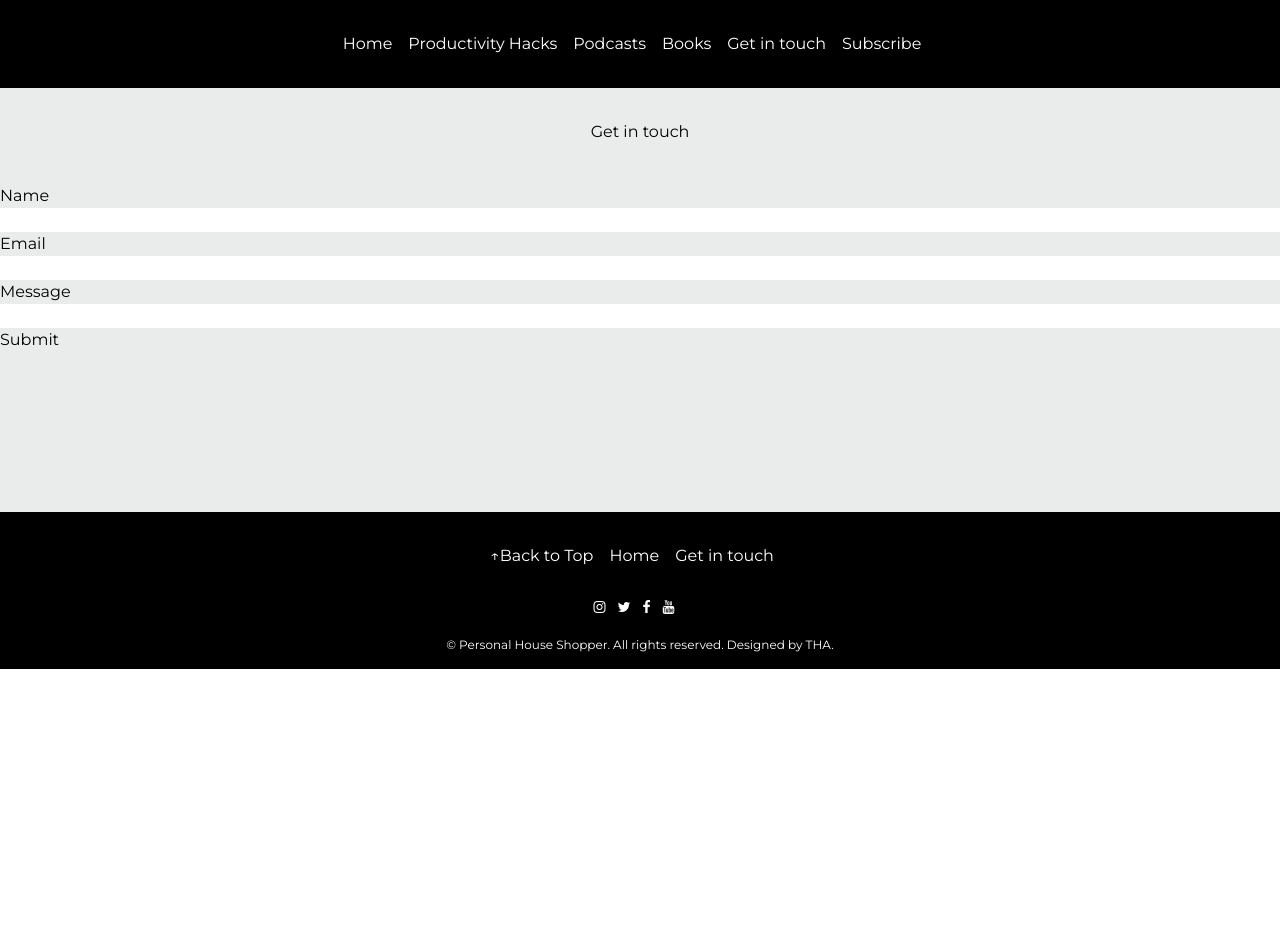
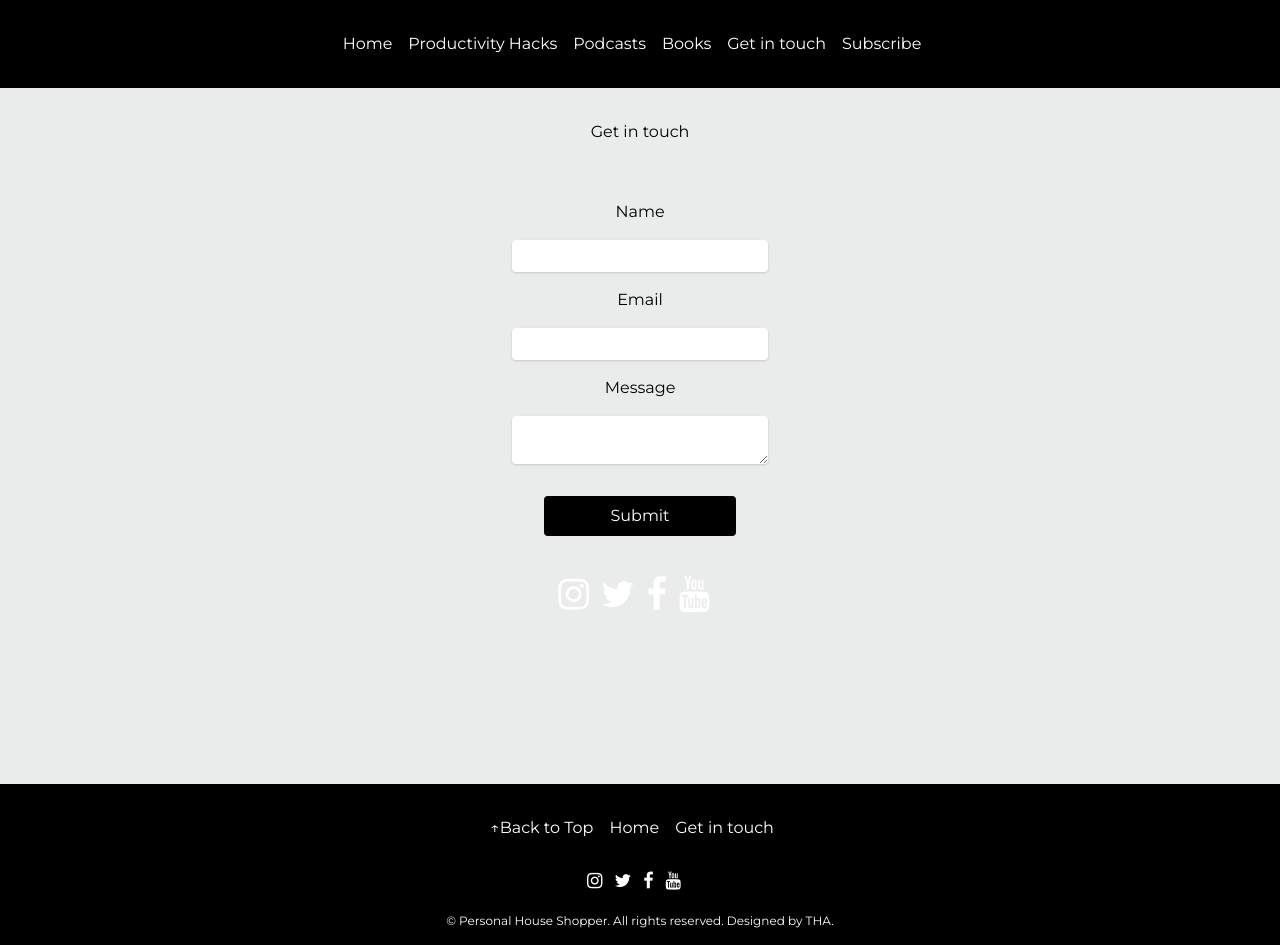
Before and after one commit to Rop89/thehappyalgorithm, a Vue app: page /getintouch in a window 1280 px wide. Before the commit the page ends 800 px from the top, so only its background shows below. Built offline with nearby package versions, Linux system fonts and the light colour scheme.

Commit message:
changed CSS added SocialMedia component

```diff
--- a/src/components/Footer.vue
+++ b/src/components/Footer.vue
@@ -12,17 +12,7 @@
         >Get in touch
       </router-link>
     </div>
-    <div
-      class="footer-social flex flex-row justify-center text-white text-sm pb-3 cursor-pointer"
-    >
-      <div
-        class="fa fa-instagram pr-3 hover:text-sofia"
-        to="https://www.instagram.com"
-      ></div>
-      <div class="fa fa-twitter pr-3 hover:text-sofia" to="/"></div>
-      <div class="fa fa-facebook pr-3 hover:text-sofia" to="/"></div>
-      <div class="fa fa-youtube pr-3 hover:text-sofia" to="/"></div>
-    </div>
+  <SocialMedia/>
     <div class="rights">
       <p>© Personal House Shopper. All rights reserved. Designed by THA.</p>
     </div>
@@ -30,8 +20,13 @@
 </template>
 
 <script>
+
+import SocialMedia from "@/components/SocialMedia.vue";
 export default {
   name: "Footer",
+  components:{
+    SocialMedia
+  }
 };
 </script>
 
--- a/src/components/Header.vue
+++ b/src/components/Header.vue
@@ -1,7 +1,7 @@
 <template>
   <header>
     <nav
-      class="flex flex-row justify-center fixed top-0 left-0 z-1000 w-full pt-8 pb-8 bg-black text-white"
+      class="flex flex-row justify-center absolute top-0 left-0 z-1000 w-full pt-8 pb-8 bg-black text-white"
     >
       <router-link to="" class="">
         <img src="" alt="" />
@@ -27,5 +27,6 @@
 <script>
 export default {
   name: "Header",
+
 };
 </script>
--- a/src/components/LatestPost.vue
+++ b/src/components/LatestPost.vue
@@ -7,7 +7,7 @@
         <router-link :to="{ name: 'post', params: { id: post.id } }">
 
           <img
-              class=" post-img rounded h-48 hover:bg-gray-400"
+              class=" post-img rounded h-48 transition duration-300 ease-in-out transform hover:-translate-y-1 hover:scale-110 "
               :src="'/' + post.photo"
               :alt="post.title"
           />
--- /dev/null
+++ b/src/components/SocialMedia.vue
@@ -0,0 +1,24 @@
+<template>
+      <div
+      class="footer-social flex flex-row justify-center text-white  pb-3 cursor-pointer text-lg "
+    >
+      <div
+        class="fa fa-instagram pr-3 hover:text-sofia"
+        to="https://www.instagram.com"
+      ></div>
+      <div class="fa fa-twitter pr-3 hover:text-sofia" to="/"></div>
+      <div class="fa fa-facebook pr-3 hover:text-sofia" to="/"></div>
+      <div class="fa fa-youtube pr-3 hover:text-sofia" to="/"></div>
+    </div>
+
+</template>
+
+<script>
+export default {
+name:"SocialMedia"
+}
+</script>
+
+<style>
+
+</style>
--- a/src/views/GetInTouch.vue
+++ b/src/views/GetInTouch.vue
@@ -1,25 +1,33 @@
 <template>
-  <form>
+<div>
+  <form class=" form flex justify-center">
+    <div class="form-container pt-24 flex flex-col justify-center ">
+      <h1 class="text-center mt-6 mb-10">Get in touch</h1>
+      <label class="pt-4 pb-4 text-center" for="name">Name</label>
+      <input class="name rounded p-1 shadow resize-none"  name="name" type="text" v-model="name" />
+      <label class="pt-4 pb-4 text-center " for="email ">Email</label>
+      <input class="email rounded p-1 shadow resize-none "  name="email" type="email" v-model="email" />
+      <label class="pt-4 pb-4 text-center" for="message">Message</label>
+      <textarea class="message w-64 resize rounded mb-8 shadow" name="message" type="text" v-model="message"></textarea>
+      <button class="bg-black text-white w-48 ml-8 p-2 rounded" @click.prevent="createUser">Submit</button>
+    </div>
+  </form>
 
-    <div class="user pt-24 flex flex-col justify-center">
-      <h1 class="text-center mt-6 mb-10">Get in touch</h1>
-      <label for="nome">Name</label>
-      <input id="name" name="name" type="text" v-model="name" />
-      <label for="email">Email</label>
-      <input id="email" name="email" type="email" v-model="email" />
-      <label for="message">Message</label>
-      <input id="message" name="message" type="text" v-model="message" />
+  <SocialMedia class="p-10 text-4xl "/>
 
-    </div>
-    <button @click.prevent="createUser">Submit</button>
-  </form>
+  </div>
+
 </template>
 
 <script>
 
 import { mapFields } from "@/../helpers.js";
+import SocialMedia from "@/components/SocialMedia.vue"
 
 export default {
+  components:{
+    SocialMedia
+  },
   computed:{
     ...mapFields({
       fields:[
@@ -49,4 +57,8 @@ export default {
 
 </script>
 
-<style></style>
+<style>
+
+
+
+</style>
--- a/tailwind.config.js
+++ b/tailwind.config.js
@@ -1,5 +1,8 @@
 module.exports = {
   theme: {
+    scale:{
+      '110': '1.1'
+    },
     extend: {
       colors: {
         erik: "#eaebeb",
@@ -12,9 +15,13 @@ module.exports = {
     },
   },
   variants: {
+    scale:[
+      'hover'
+    ]
+  },
+  plugins: [
 
-  },
-  plugins: [],
+  ],
   purge: {
     enabled: process.env.NODE_ENV === "production",
     content: ["./public/**/*.html", "./src/**/*.vue", "./src/**/*.jsx"],
```
